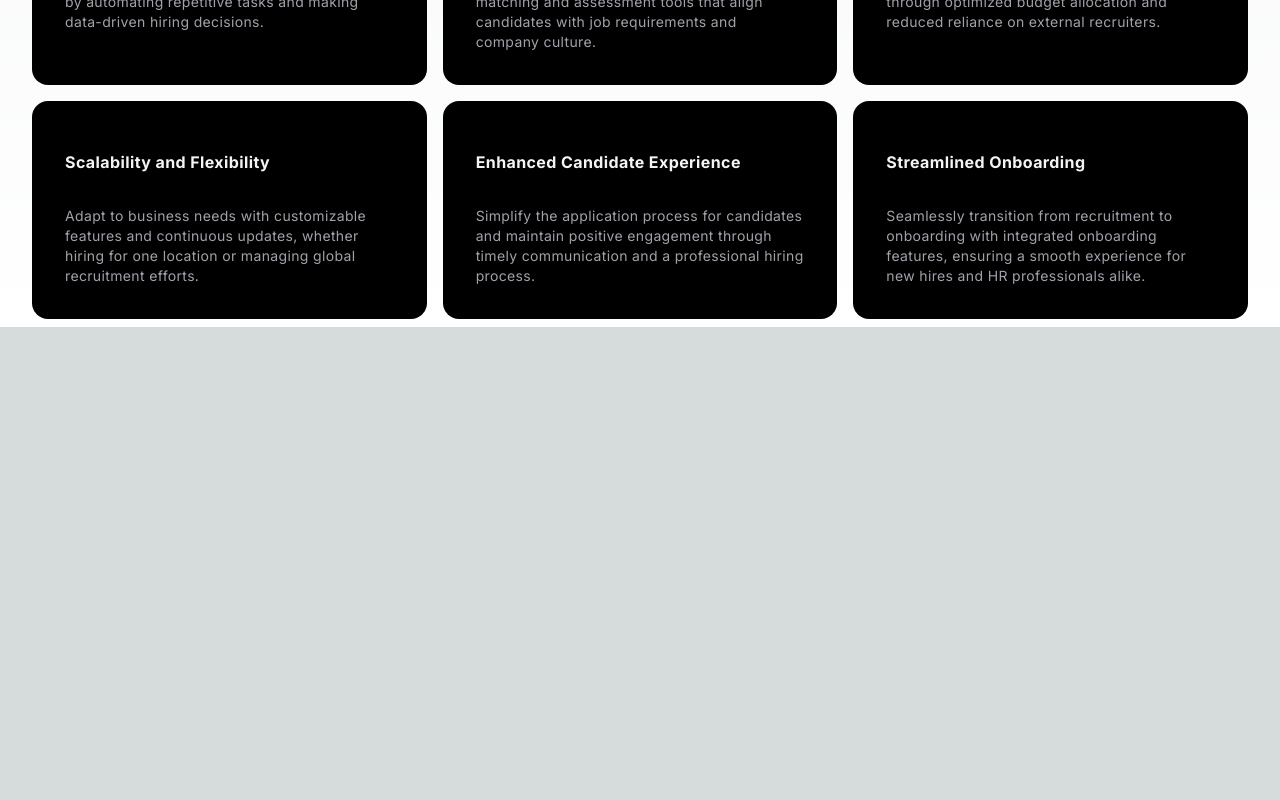
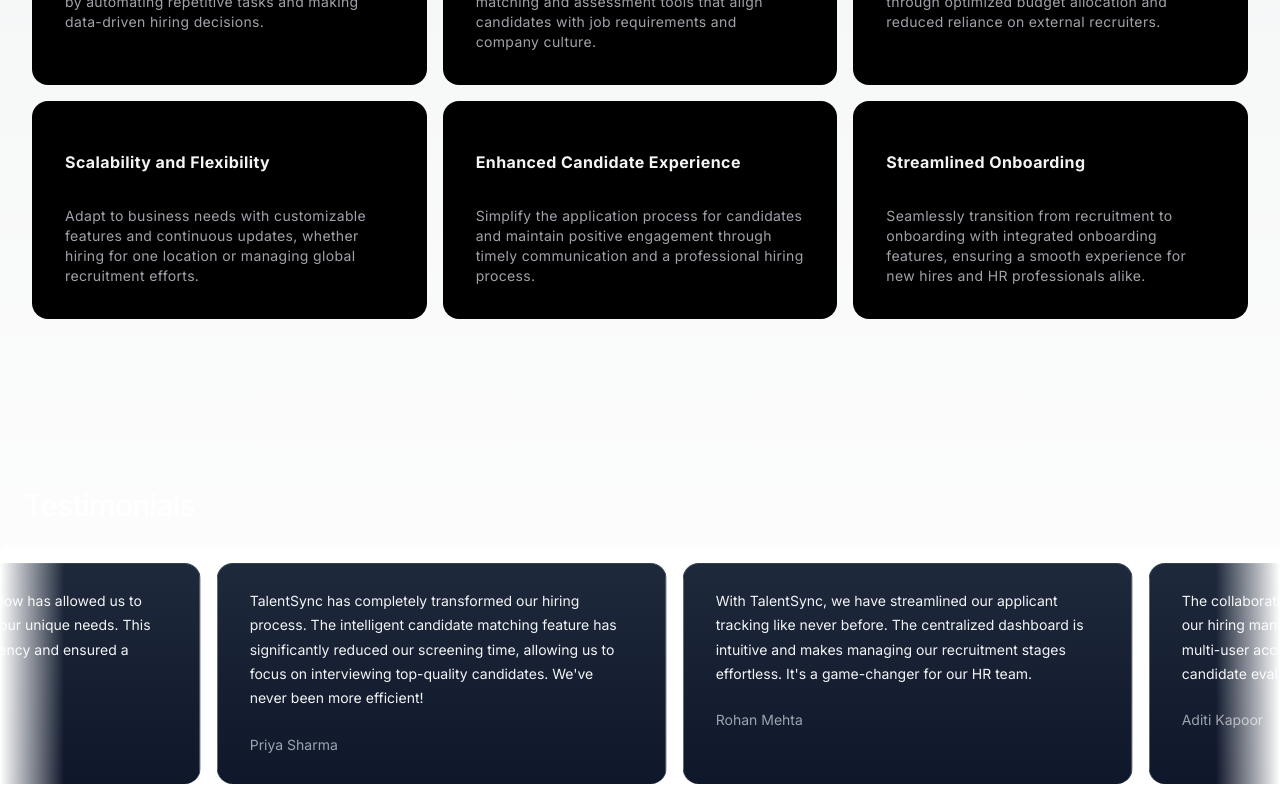
Before and after one commit to yahyashareef48/digital-recruitment-frontend, a Next.js app: page / in a window 1280 px wide. Shown: the part 2909-3709 px from the top of the page. Before the commit the page ends 3236 px from the top, so only its background shows below. Built offline with nearby package versions, Linux system fonts and the light colour scheme.

Commit message:
Testimonials done

```diff
--- a/app/components/ui/aurora-background.js
+++ b/app/components/ui/aurora-background.js
@@ -1,6 +1,5 @@
 "use client";
 import { cn } from "../../../utils/cn.js";
-import React, { ReactNode } from "react";
 
 export const AuroraBackground = ({ className, children, showRadialGradient = true, ...props }) => {
   return (
--- /dev/null
+++ b/app/components/ui/infinite-moving-cards.js
@@ -0,0 +1,104 @@
+"use client";
+
+import { cn } from "../../../utils/cn.js";
+import { useEffect, useState, useRef } from "react";
+
+export const InfiniteMovingCards = ({
+  items,
+  direction = "left",
+  speed = "fast",
+  pauseOnHover = true,
+  className,
+}) => {
+  const containerRef = useRef(null);
+  const scrollerRef = useRef(null);
+
+  useEffect(() => {
+    addAnimation();
+  }, []);
+  const [start, setStart] = useState(false);
+  function addAnimation() {
+    if (containerRef.current && scrollerRef.current) {
+      const scrollerContent = Array.from(scrollerRef.current.children);
+
+      scrollerContent.forEach((item) => {
+        const duplicatedItem = item.cloneNode(true);
+        if (scrollerRef.current) {
+          scrollerRef.current.appendChild(duplicatedItem);
+        }
+      });
+
+      getDirection();
+      getSpeed();
+      setStart(true);
+    }
+  }
+  const getDirection = () => {
+    if (containerRef.current) {
+      if (direction === "left") {
+        containerRef.current.style.setProperty("--animation-direction", "forwards");
+      } else {
+        containerRef.current.style.setProperty("--animation-direction", "reverse");
+      }
+    }
+  };
+  const getSpeed = () => {
+    if (containerRef.current) {
+      if (speed === "fast") {
+        containerRef.current.style.setProperty("--animation-duration", "20s");
+      } else if (speed === "normal") {
+        containerRef.current.style.setProperty("--animation-duration", "40s");
+      } else {
+        containerRef.current.style.setProperty("--animation-duration", "80s");
+      }
+    }
+  };
+  return (
+    <div
+      ref={containerRef}
+      className={cn(
+        "scroller relative z-20  max-w-7xl overflow-hidden  [mask-image:linear-gradient(to_right,transparent,white_5%,white_95%,transparent)]",
+        className
+      )}
+    >
+      <ul
+        ref={scrollerRef}
+        className={cn(
+          " flex min-w-full shrink-0 gap-4 py-4 w-max flex-nowrap",
+          start && "animate-scroll ",
+          pauseOnHover && "hover:[animation-play-state:paused]"
+        )}
+      >
+        {items.map((item, idx) => (
+          <li
+            className="w-[350px] max-w-full relative rounded-2xl border border-b-0 flex-shrink-0 border-slate-700 px-8 py-6 md:w-[450px]"
+            style={{
+              background: "linear-gradient(180deg, var(--slate-800), var(--slate-900)",
+            }}
+            key={item.name}
+          >
+            <blockquote>
+              <div
+                aria-hidden="true"
+                className="user-select-none -z-1 pointer-events-none absolute -left-0.5 -top-0.5 h-[calc(100%_+_4px)] w-[calc(100%_+_4px)]"
+              ></div>
+              <span className=" relative z-20 text-sm leading-[1.6] text-gray-100 font-normal">
+                {item.quote}
+              </span>
+              <div className="relative z-20 mt-6 flex flex-row items-center">
+                <span className="flex flex-col gap-1">
+                  <span className=" text-sm leading-[1.6] text-gray-400 font-normal">
+                    {item.name}
+                  </span>
+                  <span className=" text-sm leading-[1.6] text-gray-400 font-normal">
+                    {item.title}
+                  </span>
+                </span>
+              </div>
+            </blockquote>
+          </li>
+        ))}
+      </ul>
+    </div>
+  );
+};
--- a/app/page.js
+++ b/app/page.js
@@ -1,14 +1,16 @@
 "use client";
 
-import { motion } from "framer-motion";
 import React from "react";
 import { AuroraBackground } from "./components/ui/aurora-background";
 import { BentoGrid, BentoGridItem } from "./components/ui/bento-grid";
 import { HoverEffect } from "./components/ui/card-hover-effect.js";
+import { InfiniteMovingCards } from "./components/ui/infinite-moving-cards.js";
+import { motion } from "framer-motion";
+import Image from "next/image";
 
 import { keyFeatures } from "../data/keyFeatures.js";
 import { benefitsData } from "../data/benefitsData.js";
-import Image from "next/image";
+import { testimonials } from "../data/testimonials.js";
 
 export default function Home() {
   return (
@@ -117,8 +119,8 @@
         transition={{ duration: 0.5, delay: 0.1 }}
         viewport={{ once: true }}
         variants={{
-          visible: { x: 0 },
-          hidden: { x: "100%" },
+          visible: { x: 0, opacity: 1 },
+          hidden: { x: "100%", opacity: 0 },
         }}
         id="key-features"
         className="max-w-7xl mx-auto"
@@ -149,8 +151,8 @@
         transition={{ duration: 0.5, delay: 0.1 }}
         viewport={{ once: true }}
         variants={{
-          visible: { x: 0 },
-          hidden: { x: "-100%" },
+          visible: { x: 0, opacity: 1 },
+          hidden: { x: "-100%", opacity: 0 },
         }}
         id="benefits"
         className="max-w-7xl w-full mx-auto"
@@ -163,6 +165,26 @@
           <HoverEffect items={benefitsData} />
         </div>
       </motion.section>
+
+      <section className="max-w-7xl mx-auto">
+        <motion.h2
+          initial="hidden"
+          whileInView="visible"
+          transition={{ duration: 0.5 }}
+          viewport={{ once: true }}
+          variants={{
+            visible: { x: 0 },
+            hidden: { x: "-100%" },
+          }}
+          className="text-3xl font-medium tracking-tight text-white sm:text-left lg:mb-6 mb-3 mx-6"
+        >
+          Testimonials
+        </motion.h2>
+
+        <div className="rounded-md flex flex-col antialiased bg-white dark:bg-black dark:bg-grid-white/[0.05] items-center justify-center relative overflow-hidden">
+          <InfiniteMovingCards items={testimonials} direction="right" speed="slow" />
+        </div>
+      </section>
     </main>
   );
 }
--- /dev/null
+++ b/data/testimonials.js
@@ -0,0 +1,32 @@
+export const testimonials = [
+  {
+    quote:
+      "TalentSync has completely transformed our hiring process. The intelligent candidate matching feature has significantly reduced our screening time, allowing us to focus on interviewing top-quality candidates. We've never been more efficient!",
+    name: "Priya Sharma",
+  },
+  {
+    quote:
+      "With TalentSync, we have streamlined our applicant tracking like never before. The centralized dashboard is intuitive and makes managing our recruitment stages effortless. It's a game-changer for our HR team.",
+    name: "Rohan Mehta",
+  },
+  {
+    quote:
+      "The collaboration tools within TalentSync have brought our hiring managers and HR team closer together. The multi-user access and comment system have made candidate evaluations more collaborative and efficient.",
+    name: "Aditi Kapoor",
+  },
+  {
+    quote:
+      "TalentSync's reporting and analytics tools provide us with invaluable insights. The detailed reports on recruitment metrics help us make data-driven decisions and optimize our workforce planning effectively.",
+    name: "Rajesh Patel",
+  },
+  {
+    quote:
+      "The personalized career pages created through TalentSync have been a hit with candidates. Automated messaging keeps potential hires engaged, and we've seen a noticeable increase in candidate satisfaction.",
+    name: "Anjali Verma",
+  },
+  {
+    quote:
+      "TalentSync’s customizable workflow has allowed us to tailor the recruitment process to our unique needs. This flexibility has improved our efficiency and ensured a smoother hiring process.",
+    name: "Arjun Singh",
+  },
+];
--- a/tailwind.config.js
+++ b/tailwind.config.js
@@ -10,6 +10,8 @@
   theme: {
     extend: {
       animation: {
+        scroll:
+          "scroll var(--animation-duration, 40s) var(--animation-direction, forwards) linear infinite",
         aurora: "aurora 60s linear infinite",
       },
       aurora: {
@@ -18,6 +20,13 @@
         },
         to: {
           backgroundPosition: "350% 50%, 350% 50%",
+        },
+      },
+      keyframes: {
+        scroll: {
+          to: {
+            transform: "translate(calc(-50% - 0.5rem))",
+          },
         },
       },
     },
```
